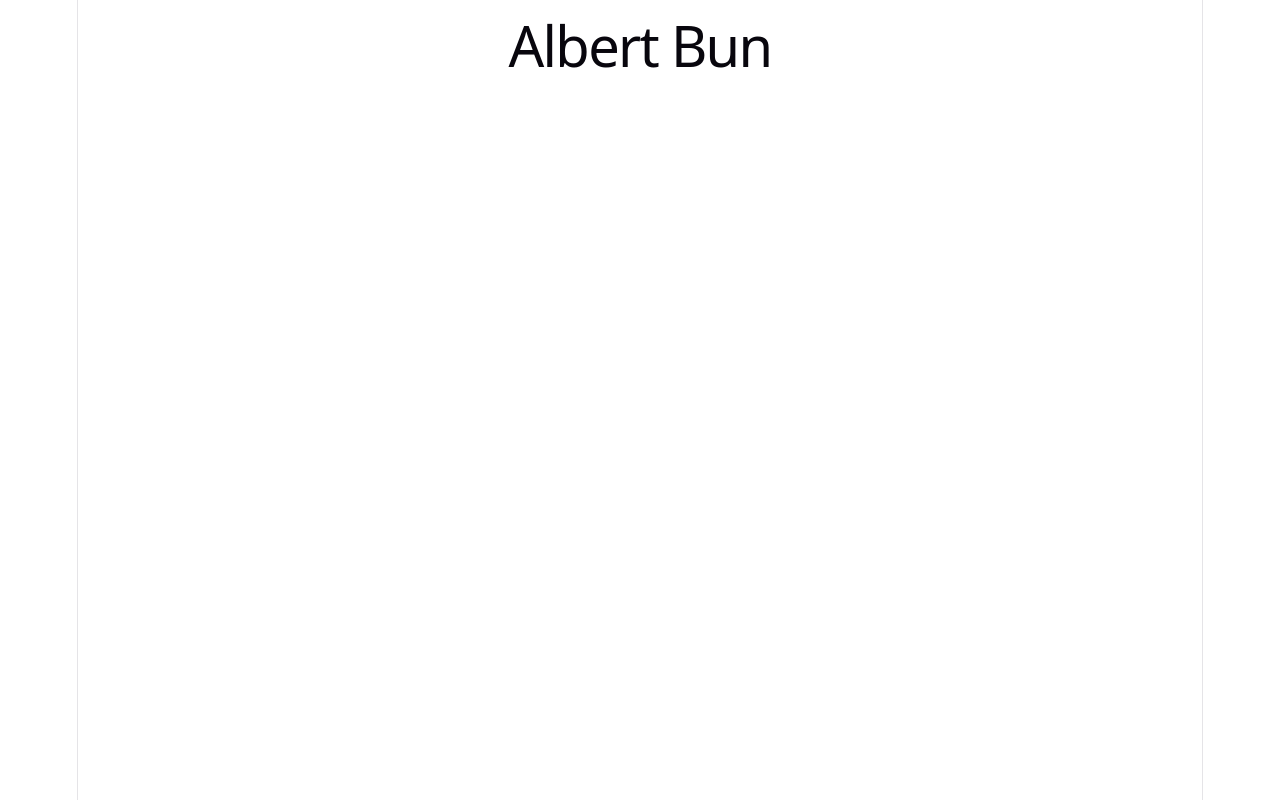
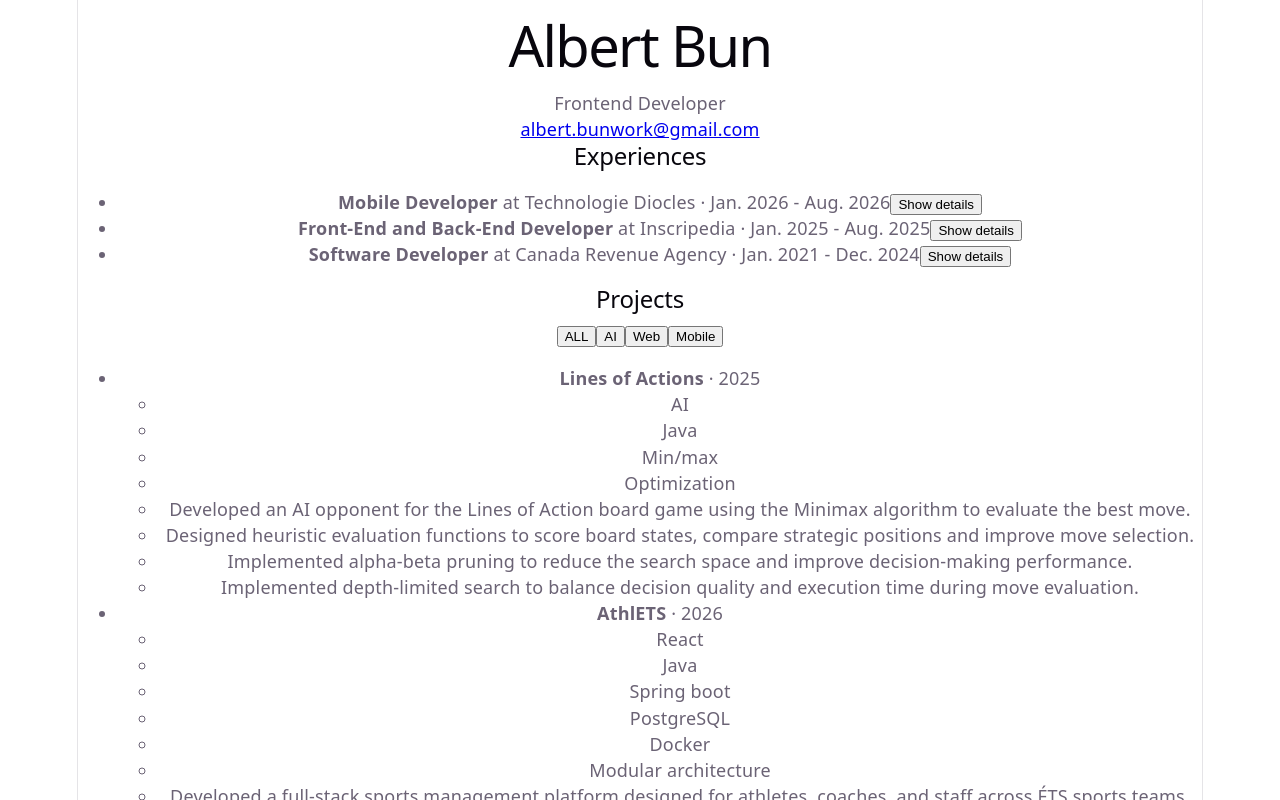
Before and after one commit to albertbun8/cv_front, a React (Vite) app: page / in a window 1280 px wide. Shown: the top 800 px of the page. Built offline with nearby package versions, Linux system fonts and the light colour scheme.

Commit message:
feat: render CV sections in App

```diff
--- a/src/App.tsx
+++ b/src/App.tsx
@@ -1,11 +1,32 @@
 import './App.css'
+import ContactForm from './components/ContactForm'
+import ExperienceList from './components/ExperienceList'
+import Header from './components/Header'
+import ProjectList from './components/ProjectList'
+import {experiences} from './data/experiences'
+import { projects } from './data/projects'
 
 function App() {
 
+
   return (
-    <h1>
-      Albert Bun
-    </h1>
+    <>
+      <Header
+        name="Albert Bun"
+        title='Frontend Developer'
+        email='albert.bunwork@gmail.com'
+      />
+
+      <ExperienceList
+        experienceList={experiences}
+      />
+
+      <ProjectList
+        projectList = {projects}
+      />
+
+      <ContactForm/>
+    </>
   )
 }
 
```
